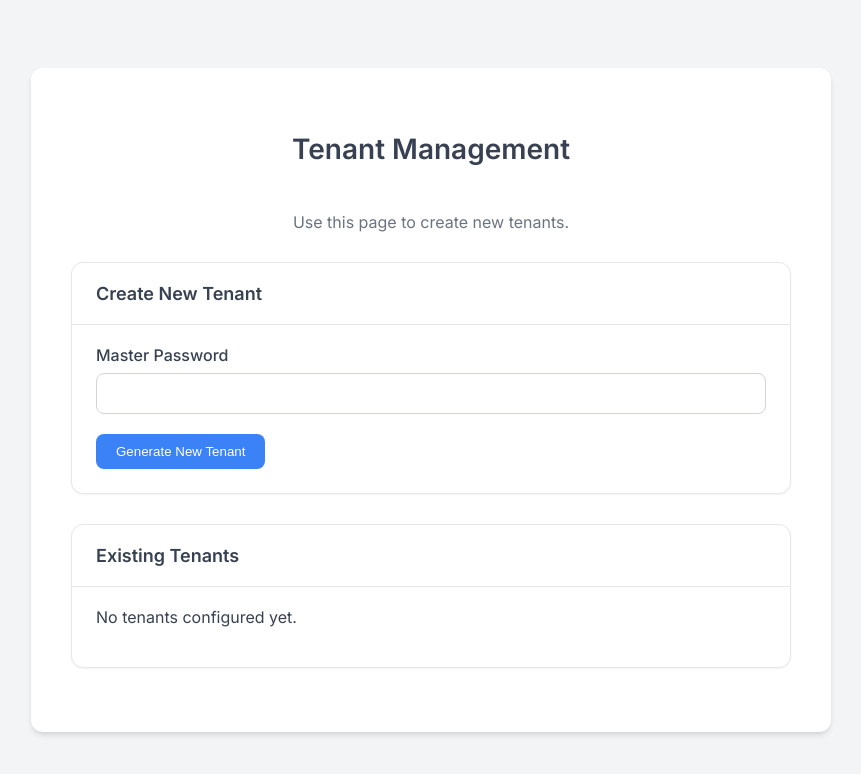
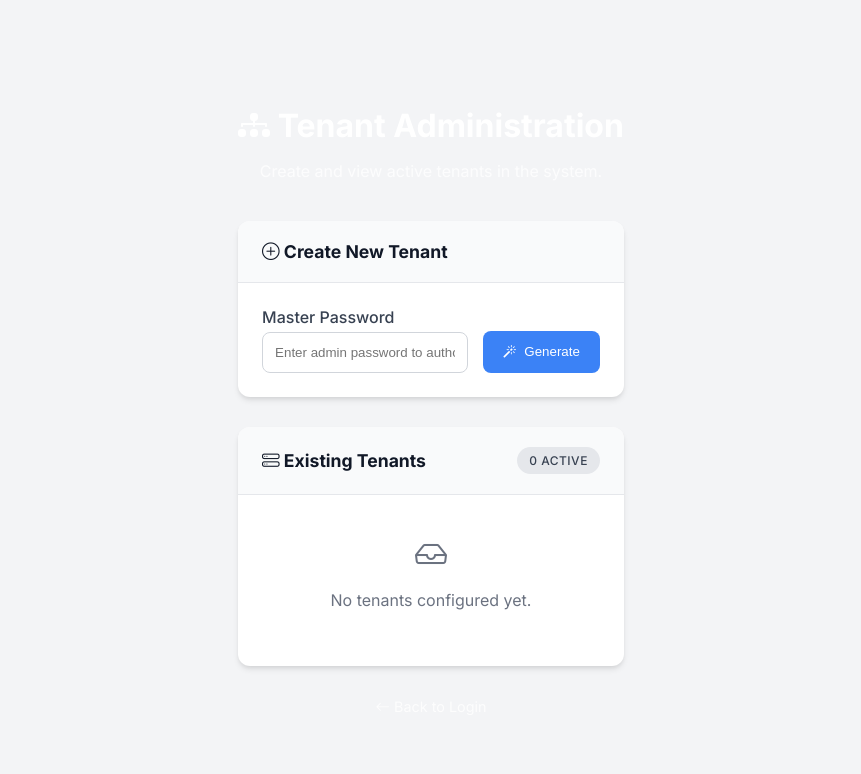
Before and after one commit to Floree1/AppSystemInventory, a Python web app: template ui/templates/tenant_admin/manage.html in a window 1280 px wide. Shown: the top 774 px of the page, without its empty margins (209-1070 px from the left). Run offline with Jinja, Linux system fonts and the light colour scheme; the template is opened without the code that fills it, so the values that code supplies are empty.

Commit message:
Add files via upload

```diff
--- a/app/tenant_admin.py
+++ b/app/tenant_admin.py
@@ -63,7 +63,8 @@
         try:
             with open(Config.TENANTS_FILE, 'r+') as f:
                 tenants = json.load(f)
-                tenants[new_access_code] = db_uri
+                # Save only the filename for portability
+                tenants[new_access_code] = db_filename
                 f.seek(0)
                 json.dump(tenants, f, indent=4)
                 f.truncate()
--- a/ui/templates/tenant_admin/manage.html
+++ b/ui/templates/tenant_admin/manage.html
@@ -3,59 +3,159 @@
 <head>
     <meta charset="UTF-8">
     <meta name="viewport" content="width=device-width, initial-scale=1.0">
-    <title>Tenant Management</title>
+    <title>{{ _('Tenant Management') }} - Inventory System</title>
     <link rel="stylesheet" href="{{ url_for('static', filename='style.css') }}">
+    <link href="https://cdn.jsdelivr.net/npm/bootstrap-icons@1.11.3/font/bootstrap-icons.min.css" rel="stylesheet">
     <link href="https://fonts.googleapis.com/css2?family=Inter:wght@400;500;600;700&display=swap" rel="stylesheet">
+    <style>
+        .manage-wrapper {
+            max-width: 900px;
+            margin: 40px auto;
+            padding: 20px;
+        }
+        .header-section {
+            text-align: center;
+            margin-bottom: 40px;
+            color: white; /* Assuming dark background from login-page-body */
+        }
+        .header-section h1 {
+            font-weight: 700;
+            margin-bottom: 10px;
+        }
+        .header-section p {
+            opacity: 0.8;
+        }
+        .tenant-card {
+            background: white;
+            border-radius: 12px;
+            box-shadow: 0 4px 6px -1px rgba(0, 0, 0, 0.1), 0 2px 4px -1px rgba(0, 0, 0, 0.06);
+            overflow: hidden;
+            margin-bottom: 30px;
+        }
+        .tenant-card-header {
+            padding: 20px 24px;
+            border-bottom: 1px solid #e5e7eb;
+            background-color: #f9fafb;
+            display: flex;
+            align-items: center;
+            justify-content: space-between;
+        }
+        .tenant-card-header h3 {
+            margin: 0;
+            font-size: 1.1rem;
+            color: #111827;
+        }
+        .tenant-card-body {
+            padding: 24px;
+        }
+        .access-code-badge {
+            background-color: #EEF2FF;
+            color: #4F46E5;
+            padding: 4px 8px;
+            border-radius: 4px;
+            font-family: monospace;
+            font-weight: 600;
+            border: 1px solid #C7D2FE;
+        }
+        .db-path {
+            font-size: 0.85rem;
+            color: #6B7280;
+            word-break: break-all;
+        }
+        .copy-btn {
+            background: none;
+            border: none;
+            color: #6B7280;
+            cursor: pointer;
+            transition: color 0.2s;
+        }
+        .copy-btn:hover {
+            color: #4F46E5;
+        }
+    </style>
 </head>
 <body class="login-page-body">
 
-    <div class="login-wrapper" style="width: 800px; max-width: 90%;">
-        <div class="login-form-wrapper" style="width: 100%; padding: 40px;">
-            <h2 style="text-align: center;">Tenant Management</h2>
-            <p style="margin-bottom: 30px; color: #6B7280; text-align: center;">Use this page to create new tenants.</p>
+    <div class="manage-wrapper">
+        <div class="header-section">
+            <h1><i class="bi bi-diagram-3-fill"></i> Tenant Administration</h1>
+            <p>Create and view active tenants in the system.</p>
+        </div>
 
         {% with messages = get_flashed_messages(with_categories=true) %}
             {% if messages %}
                 {% for category, message in messages %}
-                        <div class="alert alert-{{ category }}">{{ message }}</div>
+                    <div class="alert alert-{{ category }}" style="margin-bottom: 20px;">
+                        <i class="bi bi-info-circle-fill"></i> {{ message }}
+                    </div>
                 {% endfor %}
             {% endif %}
         {% endwith %}
 
-            <div class="card" style="margin-bottom: 30px;">
-                <h3 class="card-header" style="margin: -24px -24px 20px -24px;">Create New Tenant</h3>
-                <form method="POST" action="{{ url_for('tenant_admin.manage_tenants') }}">
-                    <div class="form-group">
-                        <label for="password">Master Password</label>
-                        <input type="password" name="password" id="password" class="form-control" required>
+        <!-- Create New Section -->
+        <div class="tenant-card">
+            <div class="tenant-card-header">
+                <h3><i class="bi bi-plus-circle"></i> Create New Tenant</h3>
             </div>
-                    <button type="submit" class="btn btn-primary">Generate New Tenant</button>
+            <div class="tenant-card-body">
+                <form method="POST" action="{{ url_for('tenant_admin.manage_tenants') }}" style="display: flex; gap: 15px; align-items: flex-end;">
+                    <div class="form-group" style="flex-grow: 1; margin-bottom: 0;">
+                        <label for="password" style="display: block; margin-bottom: 5px; color: #374151; font-weight: 500;">Master Password</label>
+                        <input type="password" name="password" id="password" class="form-control" placeholder="Enter admin password to authorize" required>
+                    </div>
+                    <button type="submit" class="btn btn-primary" style="height: 42px;">
+                        <i class="bi bi-magic"></i> Generate
+                    </button>
                 </form>
             </div>
+        </div>
 
-            <div class="card">
-                <h3 class="card-header" style="margin: -24px -24px 20px -24px;">Existing Tenants</h3>
+        <!-- List Section -->
+        <div class="tenant-card">
+            <div class="tenant-card-header">
+                <h3><i class="bi bi-hdd-stack"></i> Existing Tenants</h3>
+                <span class="badge" style="background: #E5E7EB; color: #374151;">{{ tenants|length }} Active</span>
+            </div>
+            <div class="tenant-card-body" style="padding: 0;">
                 {% if tenants %}
-                    <table class="table">
-                        <thead>
+                    <table class="table table-hover" style="margin: 0;">
+                        <thead style="background-color: #f9fafb;">
                             <tr>
-                                <th>Access Code</th>
-                                <th>Database URI</th>
+                                <th style="padding: 15px 24px;">Access Code</th>
+                                <th style="padding: 15px 24px;">Database Connection</th>
                             </tr>
                         </thead>
                         <tbody>
                             {% for code, uri in tenants.items() %}
                             <tr>
-                                <td><code>{{ code }}</code></td>
-                                <td>{{ uri }}</td>
+                                <td style="padding: 15px 24px; width: 200px;">
+                                    <span class="access-code-badge">{{ code }}</span>
+                                    <button class="copy-btn" onclick="navigator.clipboard.writeText('{{ code }}')" title="Copy to clipboard">
+                                        <i class="bi bi-files"></i>
+                                    </button>
+                                </td>
+                                <td style="padding: 15px 24px;">
+                                    <div class="db-path">
+                                        <i class="bi bi-database"></i> {{ uri }}
+                                    </div>
+                                </td>
                             </tr>
                             {% endfor %}
                         </tbody>
                     </table>
                 {% else %}
+                    <div style="padding: 40px; text-align: center; color: #6B7280;">
+                        <i class="bi bi-inbox" style="font-size: 2rem; display: block; margin-bottom: 10px;"></i>
                         <p>No tenants configured yet.</p>
+                    </div>
                 {% endif %}
             </div>
+        </div>
+
+        <div style="text-align: center;">
+            <a href="{{ url_for('auth.login') }}" style="color: rgba(255,255,255,0.8); text-decoration: none; font-size: 0.9rem;">
+                <i class="bi bi-arrow-left"></i> Back to Login
+            </a>
         </div>
     </div>
 
```
Lines whose indentation alone changed are shown as unchanged.
